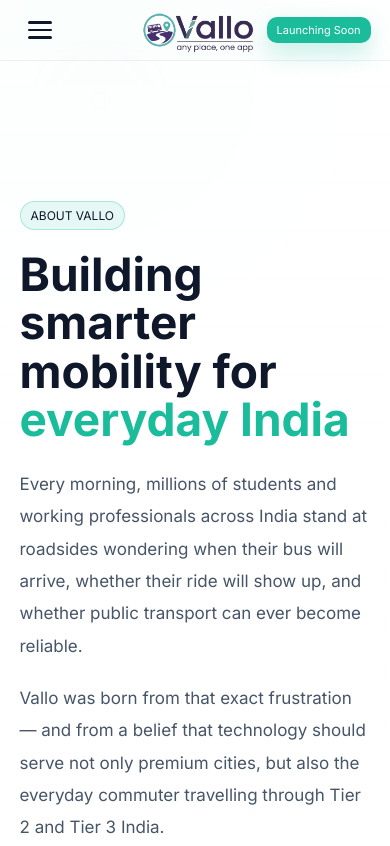
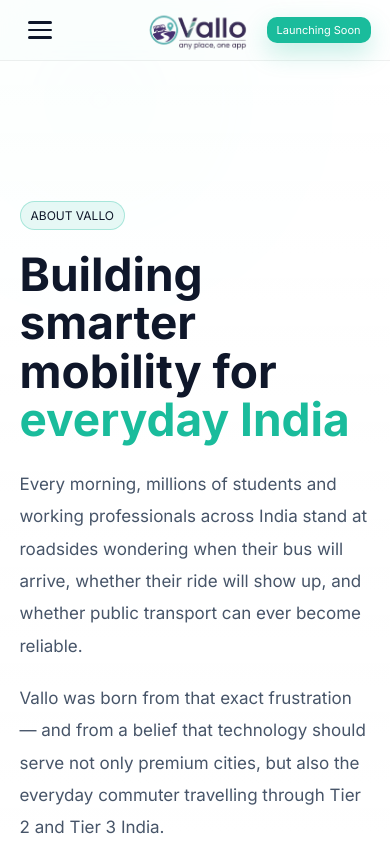
Before and after one commit to MayankSinghChouhann/vallo-website-, a website: page about.html in a window 390 px wide. Shown: the top 846 px of the page. Drawn offline with Linux system fonts and the light colour scheme; files whose address does not match are found by name.

Commit message:
Fix mobile logo position in about section

```diff
--- a/about.html
+++ b/about.html
@@ -255,10 +255,14 @@
 
   /* FULL NAVBAR LOGO */
 .full-logo{
-  width: 160px;
+  width: 140px;
   height: auto;
   object-fit: contain;
   display: block;
+  position: absolute;
+  left: 50%;
+  top: 50%;
+  transform: translate(-50%, -50%);
 }
 }
 
```
